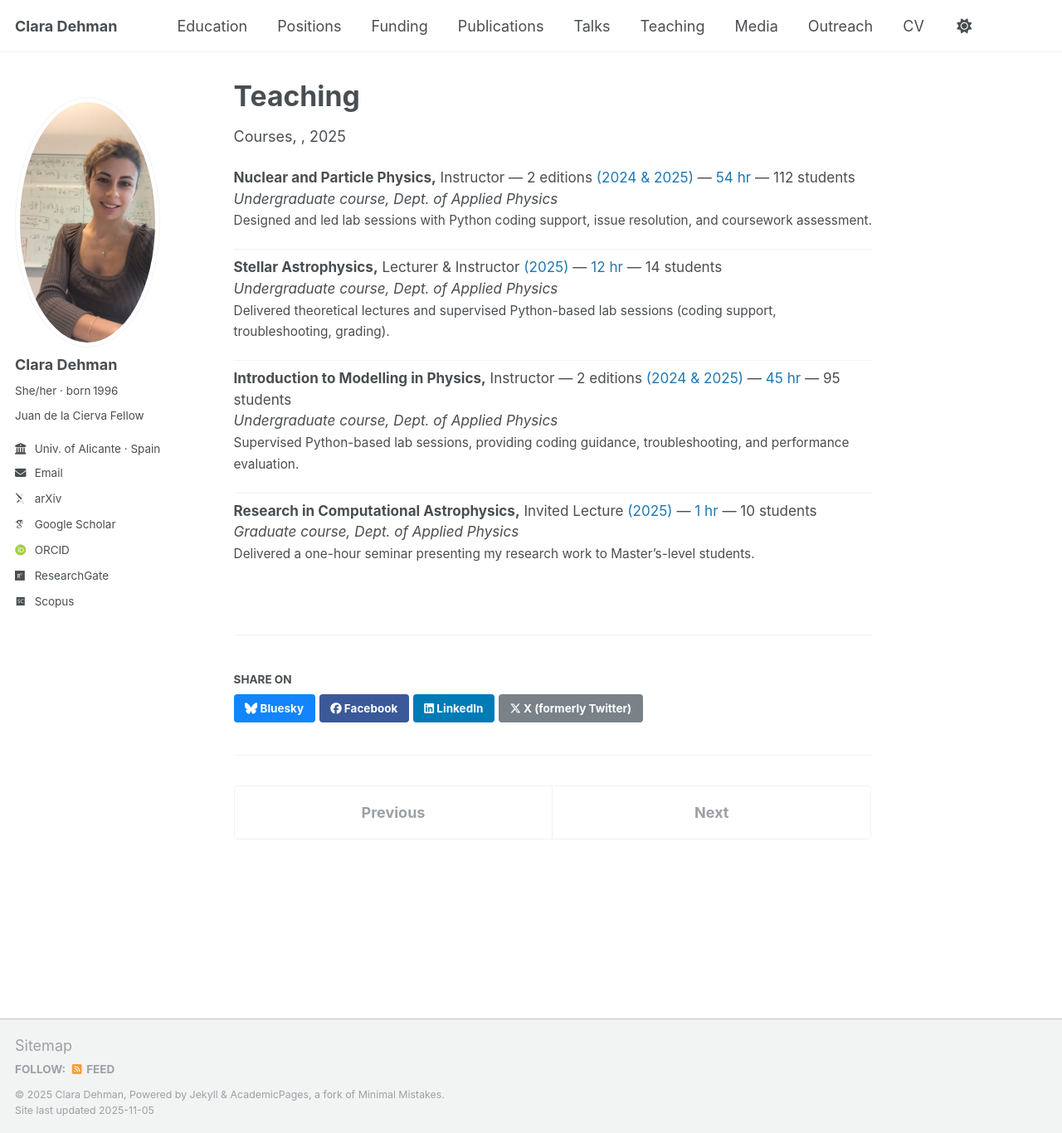
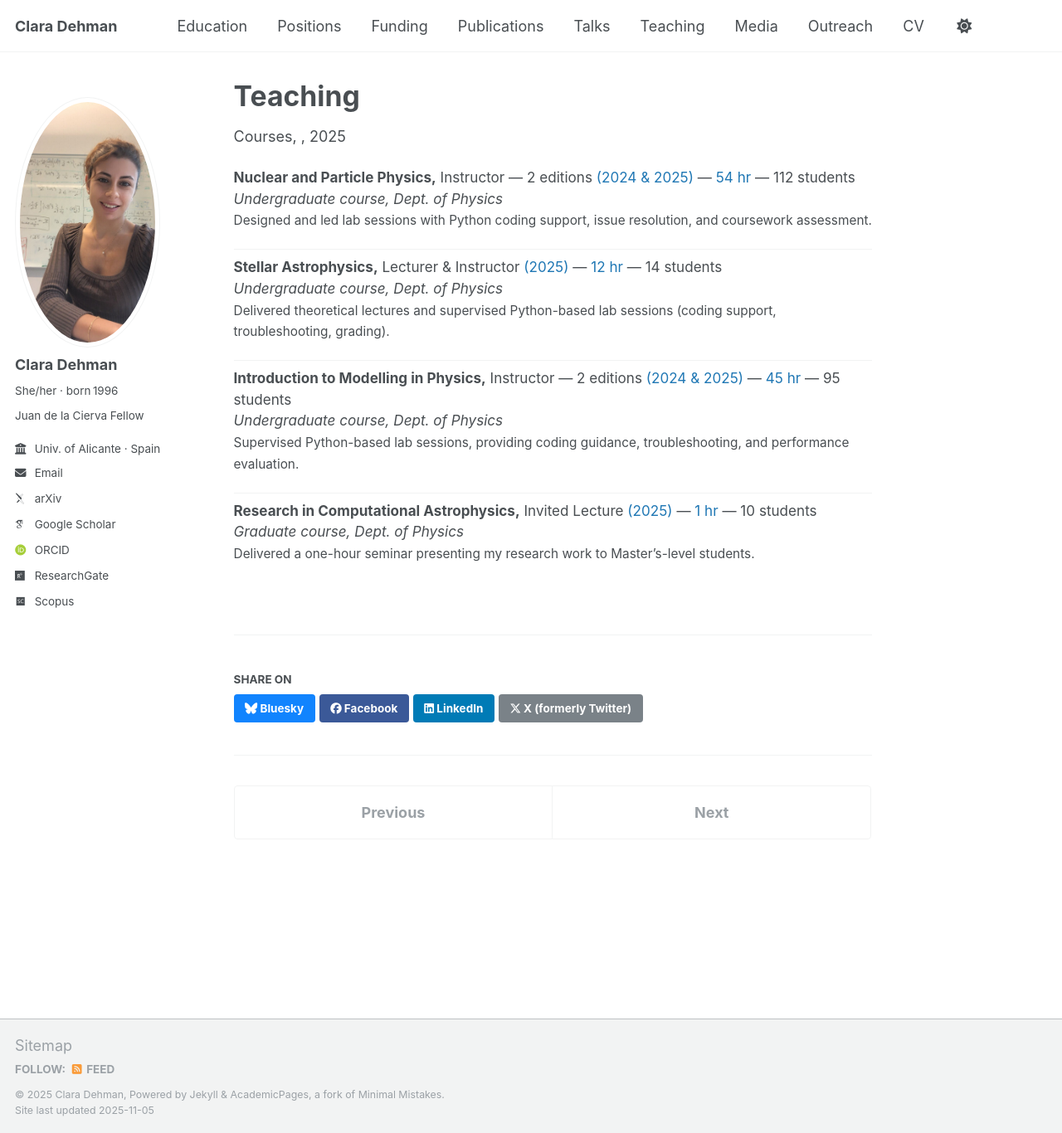
Before and after one commit to ClaraDehman/ClaraDehman.github.io, a Jekyll site: the page built from _teaching/teaching.md, in a window 1280 px wide and 1366 px high. Shown: the whole window at 83% size. Built offline with Jekyll 4.4.1, drawn with Linux system fonts in a browser that asks for light colours; some web fonts are replaced.

Commit message:
Update teaching.md

```diff
--- a/_teaching/teaching.md
+++ b/_teaching/teaching.md
@@ -11,7 +11,7 @@ location: "University of Alicante, Spain"
     <strong>Nuclear and Particle Physics,</strong> Instructor — 2 editions
     <span style="color:#1f77b4;">(2024 & 2025)</span> —
     <span style="color:#1f77b4;">54 hr</span> — 112 students<br>
-    <em>Undergraduate course, Dept. of Applied Physics</em><br>
+    <em>Undergraduate course, Dept. of Physics</em><br>
     <span style="font-size: 0.9em;">Designed and led lab sessions with Python coding support, issue resolution, and coursework assessment.</span>
   </p>
   <hr style="margin: 8px 0;">
@@ -19,7 +19,7 @@ location: "University of Alicante, Spain"
     <strong>Stellar Astrophysics,</strong> Lecturer & Instructor
     <span style="color:#1f77b4;">(2025)</span> —
     <span style="color:#1f77b4;">12 hr</span> — 14 students<br>
-    <em>Undergraduate course, Dept. of Applied Physics</em><br>
+    <em>Undergraduate course, Dept. of Physics</em><br>
     <span style="font-size: 0.9em;">Delivered theoretical lectures and supervised Python-based lab sessions (coding support, troubleshooting, grading).</span>
   </p>
   <hr style="margin: 8px 0;">
@@ -27,7 +27,7 @@ location: "University of Alicante, Spain"
     <strong>Introduction to Modelling in Physics,</strong> Instructor — 2 editions
     <span style="color:#1f77b4;">(2024 & 2025)</span> —
     <span style="color:#1f77b4;">45 hr</span> — 95 students<br>
-    <em>Undergraduate course, Dept. of Applied Physics</em><br>
+    <em>Undergraduate course, Dept. of Physics</em><br>
     <span style="font-size: 0.9em;">Supervised Python-based lab sessions, providing coding guidance, troubleshooting, and performance evaluation.</span>
   </p>
   <hr style="margin: 8px 0;">
@@ -35,7 +35,7 @@ location: "University of Alicante, Spain"
     <strong>Research in Computational Astrophysics,</strong> Invited Lecture
     <span style="color:#1f77b4;">(2025)</span> —
     <span style="color:#1f77b4;">1 hr</span> — 10 students<br>
-    <em>Graduate course, Dept. of Applied Physics</em><br>
+    <em>Graduate course, Dept. of Physics</em><br>
     <span style="font-size: 0.9em;">Delivered a one-hour seminar presenting my research work to Master’s-level students.</span>
   </p>
 </div>
```
